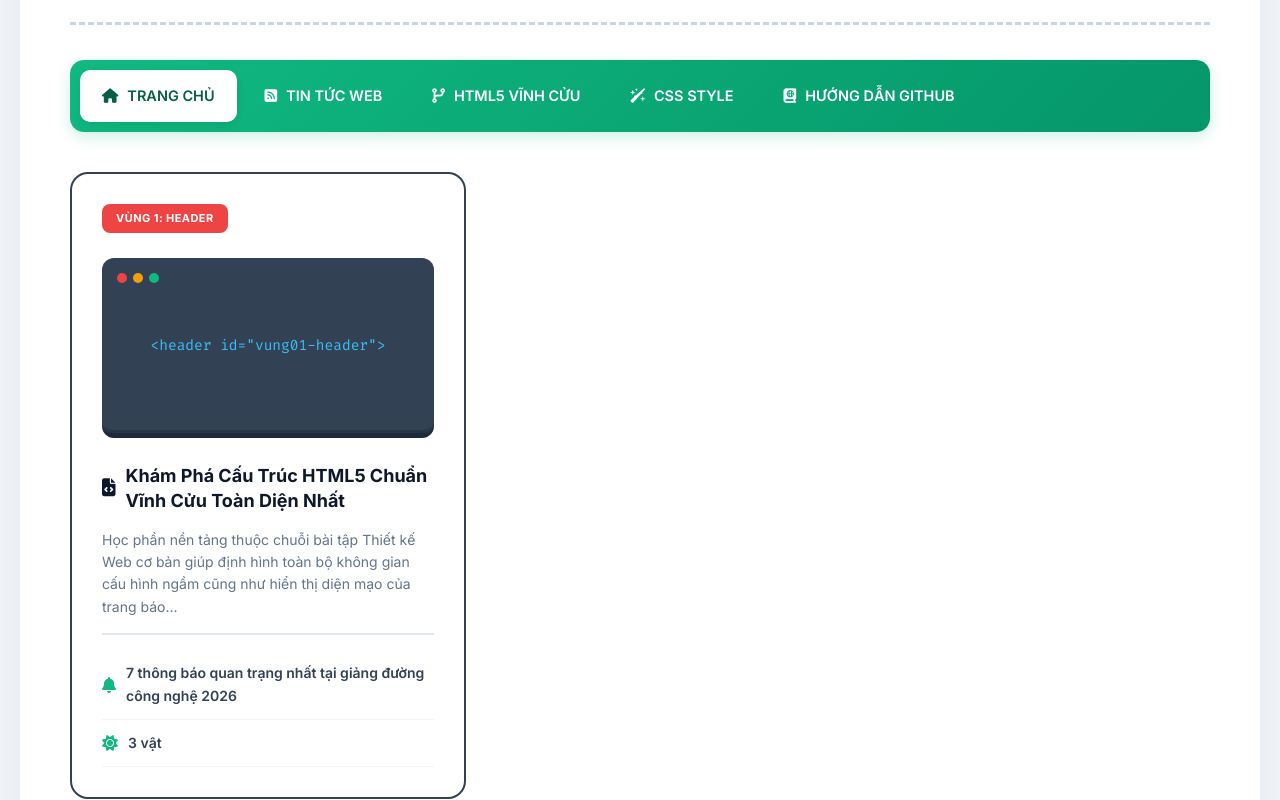
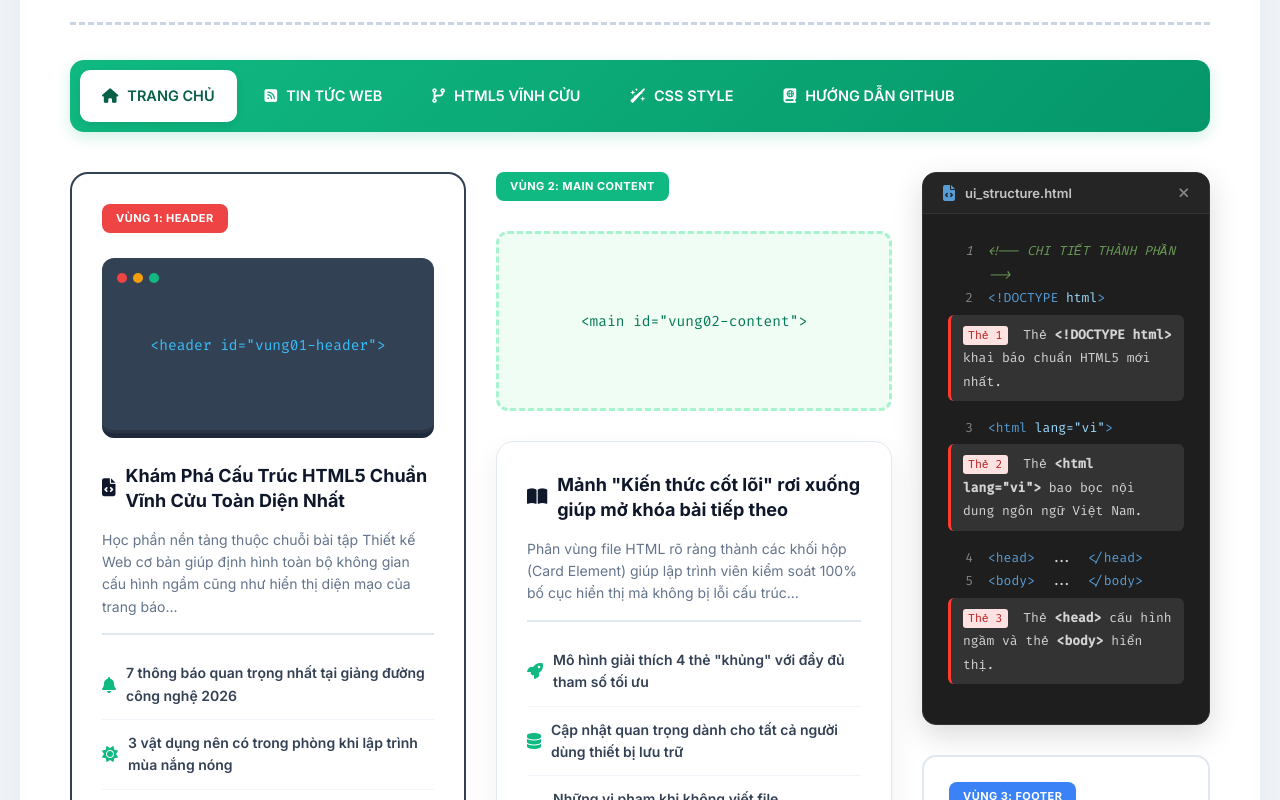
Before and after one commit to Tri-Dang07/test2, a plain HTML site: page index.html in a window 1280 px wide. Shown: the part 141-941 px from the top of the page. Drawn offline with Linux system fonts and the light colour scheme.

Commit message:
Update index.html

```diff
--- a/index.html
+++ b/index.html
@@ -45,5 +45,72 @@
                     </h2>
                     <p class="excerpt-text">Học phần nền tảng thuộc chuỗi bài tập Thiết kế Web cơ bản giúp định hình toàn bộ không gian cấu hình ngầm cũng như hiển thị diện mạo của trang báo...</p>
                     <ul class="advanced-sub-list">
-                        <li><i class="fa-solid fa-bell"></i> 7 thông báo quan trạng nhất tại giảng đường công nghệ 2026</li>
-                        <li><i class="fa-solid fa-sun"></i> 3 vật
+                        <li><i class="fa-solid fa-bell"></i> 7 thông báo quan trọng nhất tại giảng đường công nghệ 2026</li>
+                        <li><i class="fa-solid fa-sun"></i> 3 vật dụng nên có trong phòng khi lập trình mùa nắng nóng</li>
+                        <li><i class="fa-solid fa-certificate"></i> Tên gọi của cấu trúc Boilerplate đã được chốt hạ chính thức</li>
+                    </ul>
+                </div>
+            </section>
+
+            <section class="zone-2-column">
+                <span class="zone-tag tag-emerald">VÙNG 2: MAIN CONTENT</span>
+                <div id="vung02-content" class="soft-main-box">
+                    &lt;main id="vung02-content"&gt;
+                </div>
+                <div class="main-article-card">
+                    <h2 class="advanced-title">
+                        <i class="fa-solid fa-book-open"></i> Mảnh "Kiến thức cốt lõi" rơi xuống giúp mở khóa bài tiếp theo
+                    </h2>
+                    <p class="excerpt-text">Phân vùng file HTML rõ ràng thành các khối hộp (Card Element) giúp lập trình viên kiểm soát 100% bố cục hiển thị mà không bị lỗi cấu trúc...</p>
+                    <ul class="advanced-sub-list">
+                        <li><i class="fa-solid fa-rocket"></i> Mô hình giải thích 4 thẻ "khủng" với đầy đủ tham số tối ưu</li>
+                        <li><i class="fa-solid fa-database"></i> Cập nhật quan trọng dành cho tất cả người dùng thiết bị lưu trữ</li>
+                        <li><i class="fa-solid fa-triangle-exclamation"></i> Những vi phạm khi không viết file README.md có thể bị trừ điểm nặng</li>
+                    </ul>
+                </div>
+            </section>
+
+            <aside class="right-advanced-column">
+                <div class="code-editor-details">
+                    <div class="editor-header">
+                        <i class="fa-solid fa-file-code" style="color: #569cd6; font-size: 16px;"></i>
+                        <span class="editor-title">ui_structure.html</span>
+                        <i class="fa-solid fa-times" style="margin-left: auto; color: #858585; font-size: 14px;"></i>
+                    </div>
+                    <div class="editor-content-area">
+                        <div class="code-line html-comment">&lt;!-- CHI TIẾT THÀNH PHẦN --&gt;</div>
+
+                        <div class="code-line"><span class="html-tag">&lt;!DOCTYPE <span class="html-attr">html</span>&gt;</span></div>
+                        <div class="code-highlight-box">
+                            <span class="code-badge">Thẻ 1</span>
+                            Thẻ <strong>&lt;!DOCTYPE html&gt;</strong> khai báo chuẩn HTML5 mới nhất.
+                        </div>
+
+                        <div class="code-line"><span class="html-tag">&lt;html <span class="html-attr">lang="vi"</span>&gt;</span></div>
+                        <div class="code-highlight-box">
+                            <span class="code-badge">Thẻ 2</span>
+                            Thẻ <strong>&lt;html lang="vi"&gt;</strong> bao bọc nội dung ngôn ngữ Việt Nam.
+                        </div>
+
+                        <div class="code-line"><span class="html-tag">&lt;head&gt;</span>...<span class="html-tag">&lt;/head&gt;</span></div>
+                        <div class="code-line"><span class="html-tag">&lt;body&gt;</span>...<span class="html-tag">&lt;/body&gt;</span></div>
+                        <div class="code-highlight-box">
+                            <span class="code-badge">Thẻ 3</span>
+                            Thẻ <strong>&lt;head&gt;</strong> cấu hình ngầm và thẻ <strong>&lt;body&gt;</strong> hiển thị.
+                        </div>
+                    </div>
+                </div>
+
+                <div class="footer-advanced-card">
+                    <span class="zone-tag tag-blue">VÙNG 3: FOOTER</span>
+                    <footer class="blue-footer-box">
+                        © 2026 Đặng Minh Trí
+                    </footer>
+                </div>
+            </aside>
+
+        </div>
+    </div>
+
+</body>
+</html>
```
